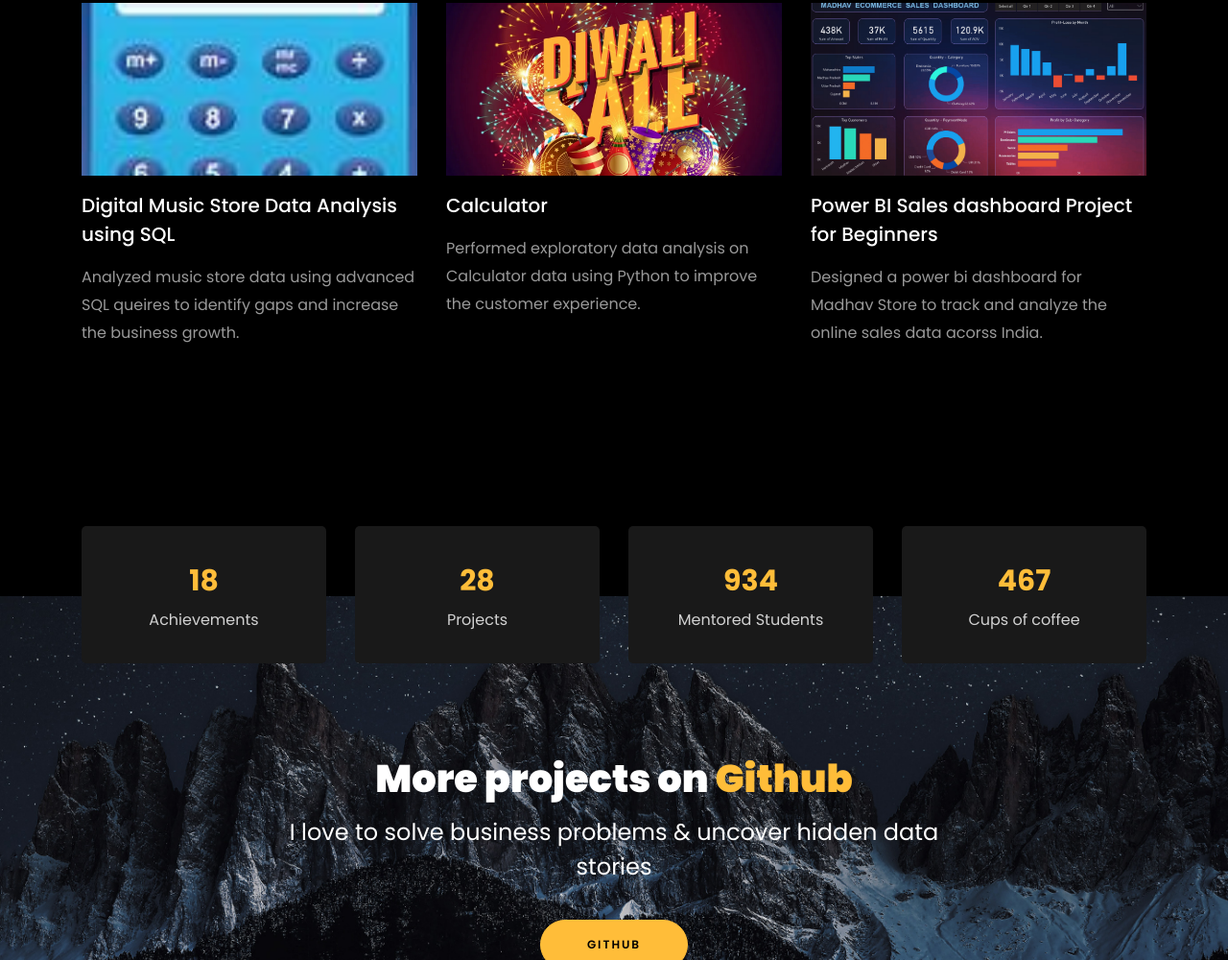
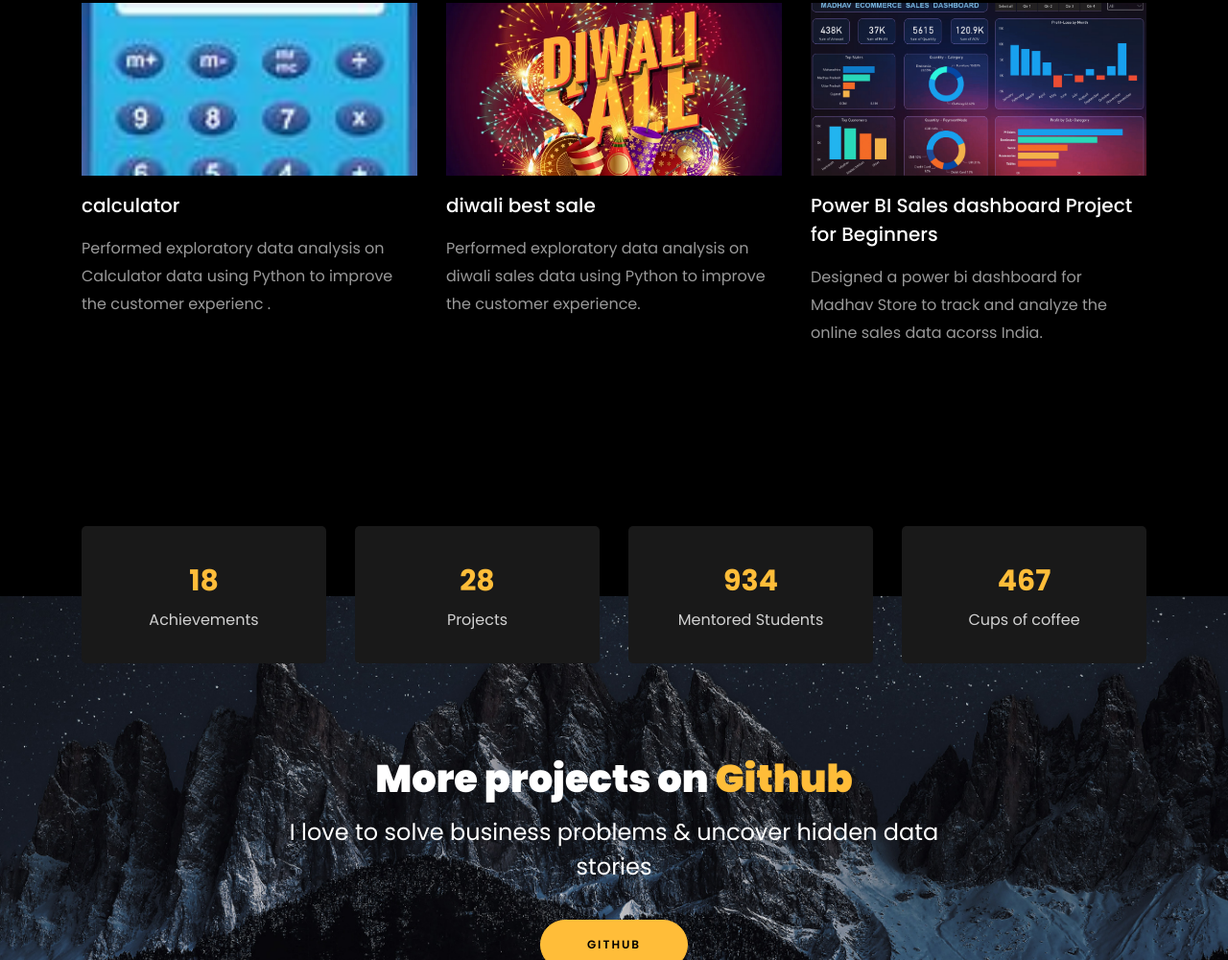
Before and after one commit to rohityadav4149/RohitPortfolio, a plain HTML site: page index.html in a window 1280 px wide. Shown: the part 2820-3820 px from the top of the page at 96% size. Drawn offline with Linux system fonts and the light colour scheme; files whose address does not match are found by name.

Commit message:
Update index.html

```diff
--- a/index.html
+++ b/index.html
@@ -422,8 +422,8 @@
               </a>
               <div class="text mt-3 float-right d-block">
 
-                <h3 class="heading"><a href="https://github.com/rohityadav4149/CodeSoft-Calculator.git">Digital Music Store Data Analysis using SQL</a></h3>
-                <p>Analyzed music store data using advanced SQL queires to identify gaps and increase the business growth.</p>
+                <h3 class="heading"><a href="https://github.com/rohityadav4149/CodeSoft-Calculator.git">calculator</a></h3>
+                <p> Performed exploratory data analysis on Calculator data using Python to improve the customer experienc .</p>
               </div>
             </div>
           </div>
@@ -433,8 +433,8 @@
               </a>
               <div class="text mt-3 float-right d-block">
 
-                <h3 class="heading"><a href="https://github.com/rohityadav4149/CodeSoft-Calculator.git">Calculator</a></h3>
-                <p>Performed exploratory data analysis on Calculator data using Python to improve the customer experience.</p>
+                <h3 class="heading"><a href="https://github.com/rohityadav4149/CodeSoft-Calculator.git">diwali best sale</a></h3>
+                <p>Performed exploratory data analysis on diwali sales data using Python to improve the customer experience.</p>
               </div>
             </div>
           </div>
```
